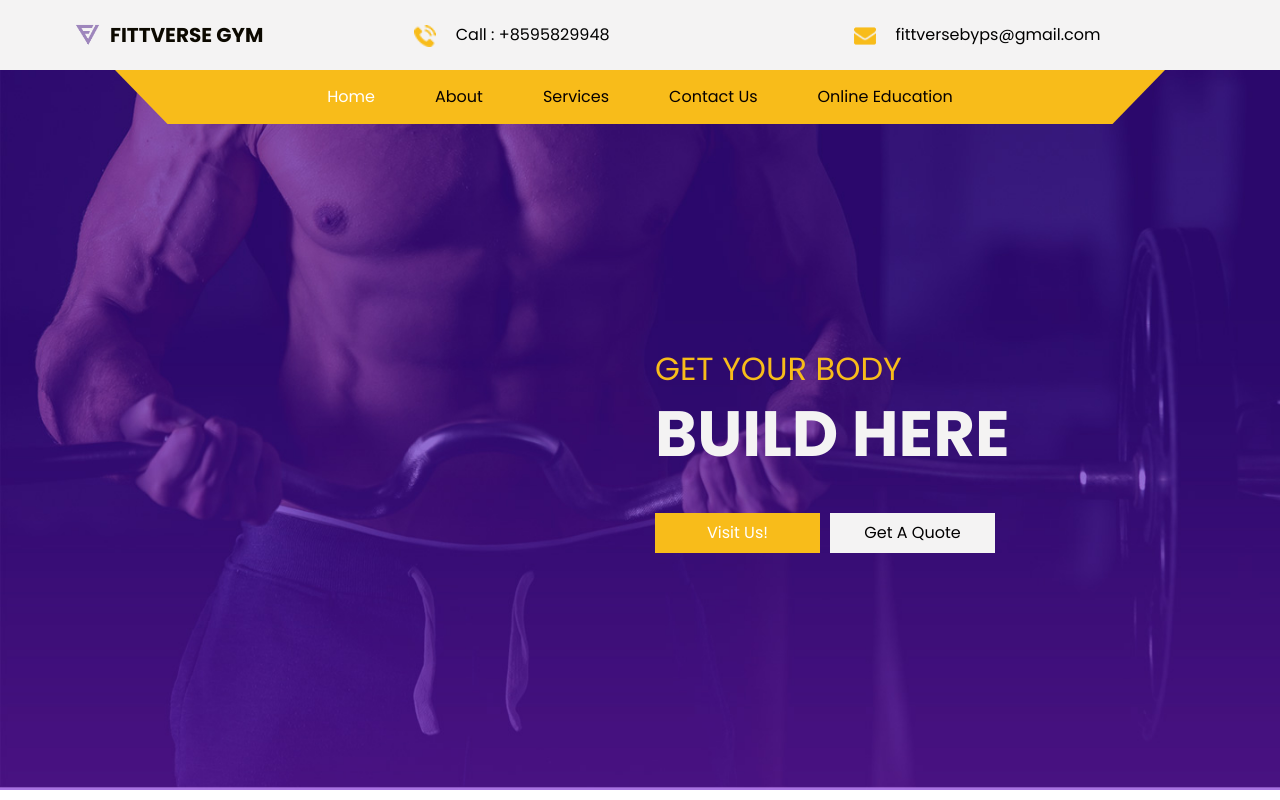
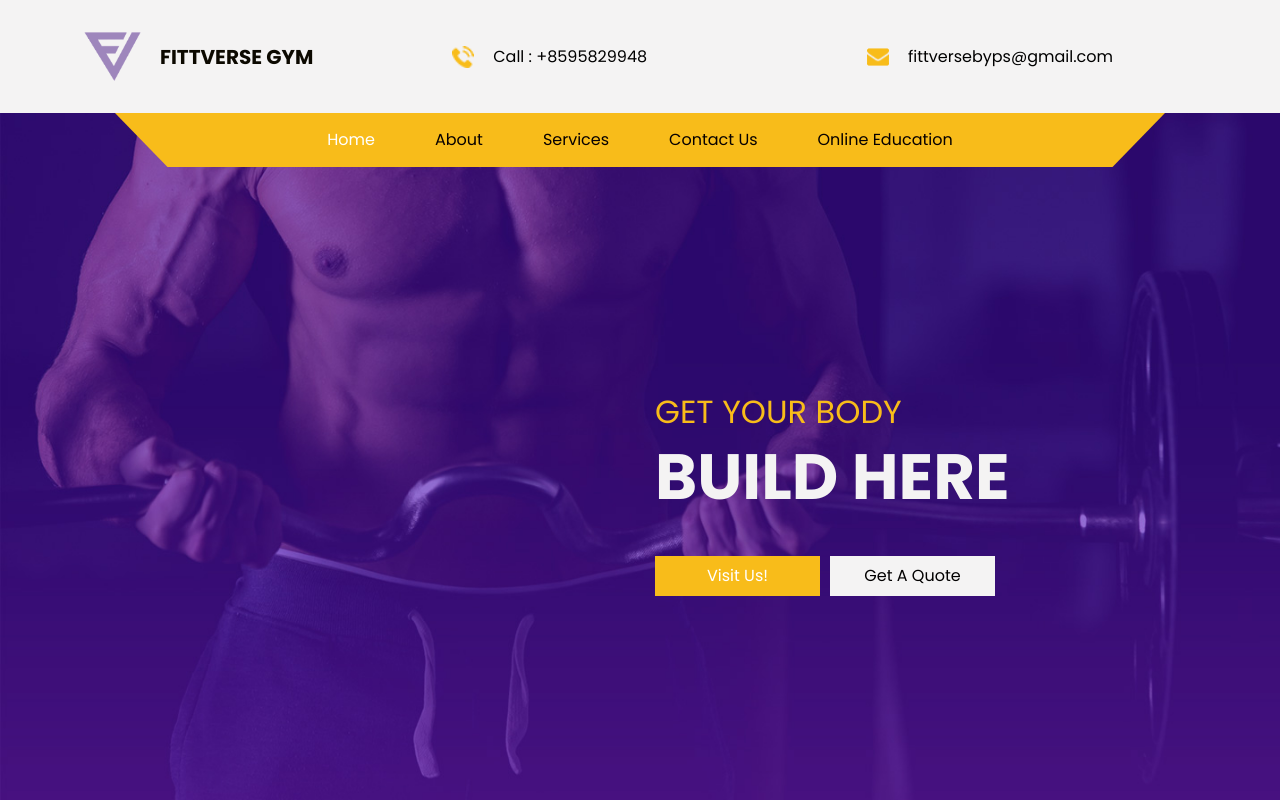
Before and after one commit to imvaibhavm/FittversebyPS, a plain HTML site: page index.html in a window 1280 px wide. Shown: the top 800 px of the page. Drawn offline with nearby package versions, Linux system fonts and the light colour scheme; files that its build step writes are made by us from their sources; a web font is replaced by a local one.

Commit message:
Update style.scss

```diff
--- a/css/style.scss
+++ b/css/style.scss
@@ -240,7 +240,7 @@ a:focus {
     align-items: center;
 
     img {
-        width: 35px;
+        width: 85px;
         margin-right: 5px;
     }
 
```
